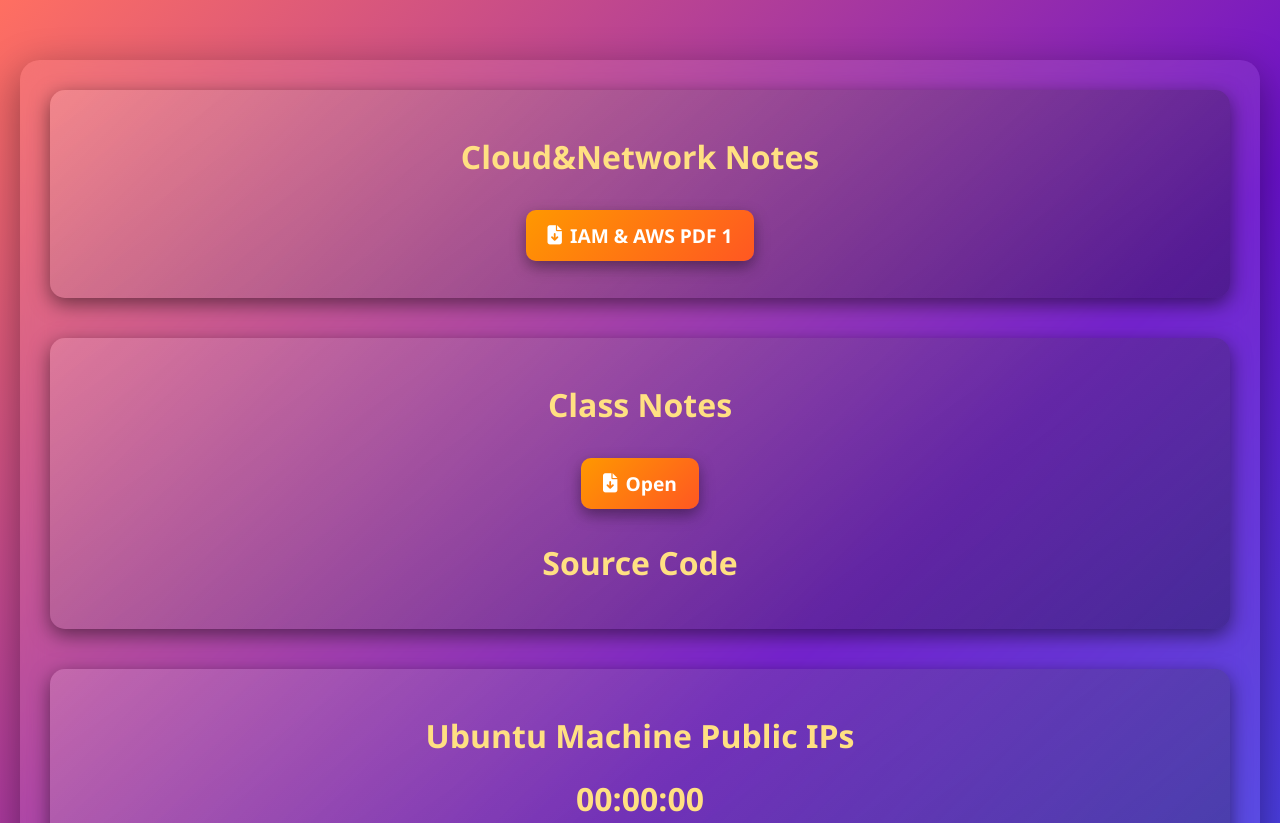
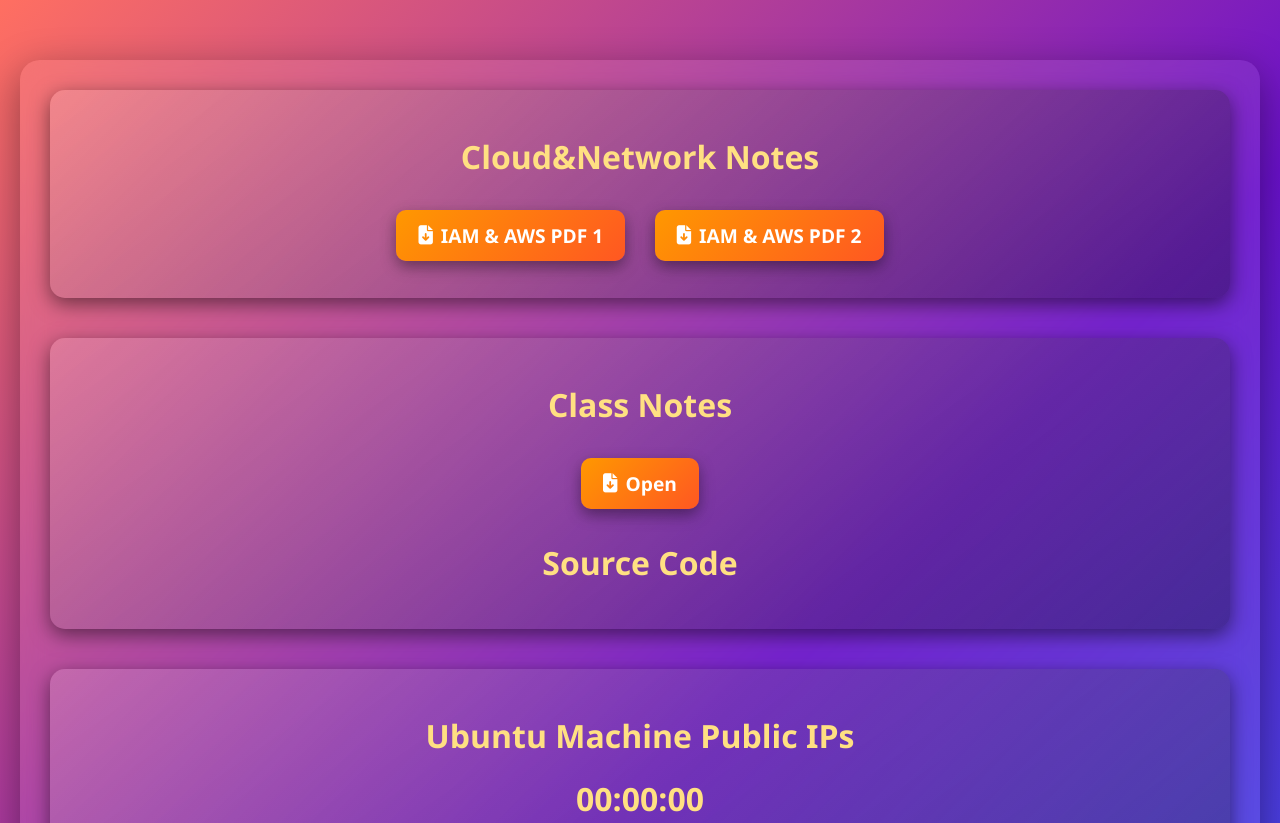
Before and after one commit to rajendra0968jangid/cloud-network, a plain HTML site: page index.html in a window 1280 px wide. Shown: the top 823 px of the page. Drawn offline with Linux system fonts and the light colour scheme.

Commit message:
Update index.html

```diff
--- a/index.html
+++ b/index.html
@@ -22,6 +22,9 @@
         <h2>Cloud&Network Notes</h2>
         <a class="pdf-btn" href="./pdf/S3IAM & AWS CLI-rajendra-0968.pdf_compressed.pdf" target="_blank">
           <i class="fas fa-file-download"></i> IAM & AWS PDF 1
+        </a>
+        <a class="pdf-btn" href="./pdf/Resource_AWS-IAM-rajendra-0968.pdf.pdf" target="_blank">
+          <i class="fas fa-file-download"></i> IAM & AWS PDF 2
         </a>
       </div>
 
```
